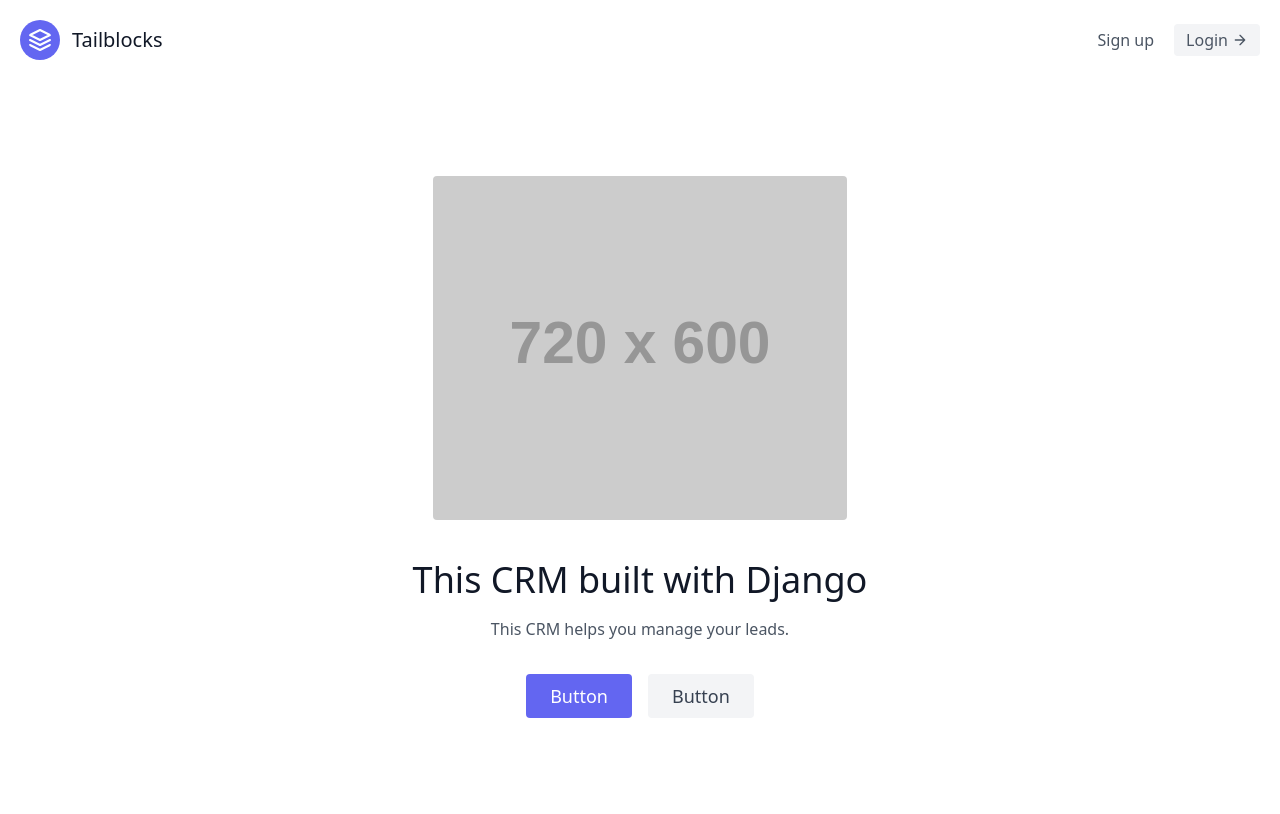
After one commit to Sambidh/getting-started-with-django, a Django app: template templates/landing.html in a window 1280 px wide. The commit adds this page. Run offline with Django 3.2, Linux system fonts and the light colour scheme; the template is opened without the code that fills it, so the values that code supplies are empty; grey boxes labelled with a size stand in for pictures from a placeholder-image service; some libraries are stand-ins or nearby versions.

Commit message:
tailblocks landing page done

```diff
--- /dev/null
+++ b/templates/landing.html
@@ -0,0 +1,33 @@
+{% extends "base.html" %} {% block content %}
+<section class="text-gray-600 body-font">
+  <div
+    class="container mx-auto flex px-5 py-24 items-center justify-center flex-col"
+  >
+    <img
+      class="lg:w-2/6 md:w-3/6 w-5/6 mb-10 object-cover object-center rounded"
+      alt="hero"
+      src="https://dummyimage.com/720x600"
+    />
+    <div class="text-center lg:w-2/3 w-full">
+      <h1
+        class="title-font sm:text-4xl text-3xl mb-4 font-medium text-gray-900"
+      >
+        This CRM built with Django
+      </h1>
+      <p class="mb-8 leading-relaxed">This CRM helps you manage your leads.</p>
+      <div class="flex justify-center">
+        <button
+          class="inline-flex text-white bg-indigo-500 border-0 py-2 px-6 focus:outline-none hover:bg-indigo-600 rounded text-lg"
+        >
+          Button
+        </button>
+        <button
+          class="ml-4 inline-flex text-gray-700 bg-gray-100 border-0 py-2 px-6 focus:outline-none hover:bg-gray-200 rounded text-lg"
+        >
+          Button
+        </button>
+      </div>
+    </div>
+  </div>
+</section>
+{% endblock content %}
--- a/templates/navbar.html
+++ b/templates/navbar.html
@@ -24,15 +24,13 @@
     <nav
       class="md:ml-auto flex flex-wrap items-center text-base justify-center"
     >
-      <a class="mr-5 hover:text-gray-900">First Link</a>
-      <a class="mr-5 hover:text-gray-900">Second Link</a>
-      <a class="mr-5 hover:text-gray-900">Third Link</a>
-      <a class="mr-5 hover:text-gray-900">Fourth Link</a>
+      <a class="mr-5 hover:text-gray-900">Sign up</a>
     </nav>
-    <button
+    <a
+      href="#"
       class="inline-flex items-center bg-gray-100 border-0 py-1 px-3 focus:outline-none hover:bg-gray-200 rounded text-base mt-4 md:mt-0"
     >
-      Button
+      Login
       <svg
         fill="none"
         stroke="currentColor"
@@ -44,6 +42,6 @@
       >
         <path d="M5 12h14M12 5l7 7-7 7"></path>
       </svg>
-    </button>
+    </a>
   </div>
 </header>
```
